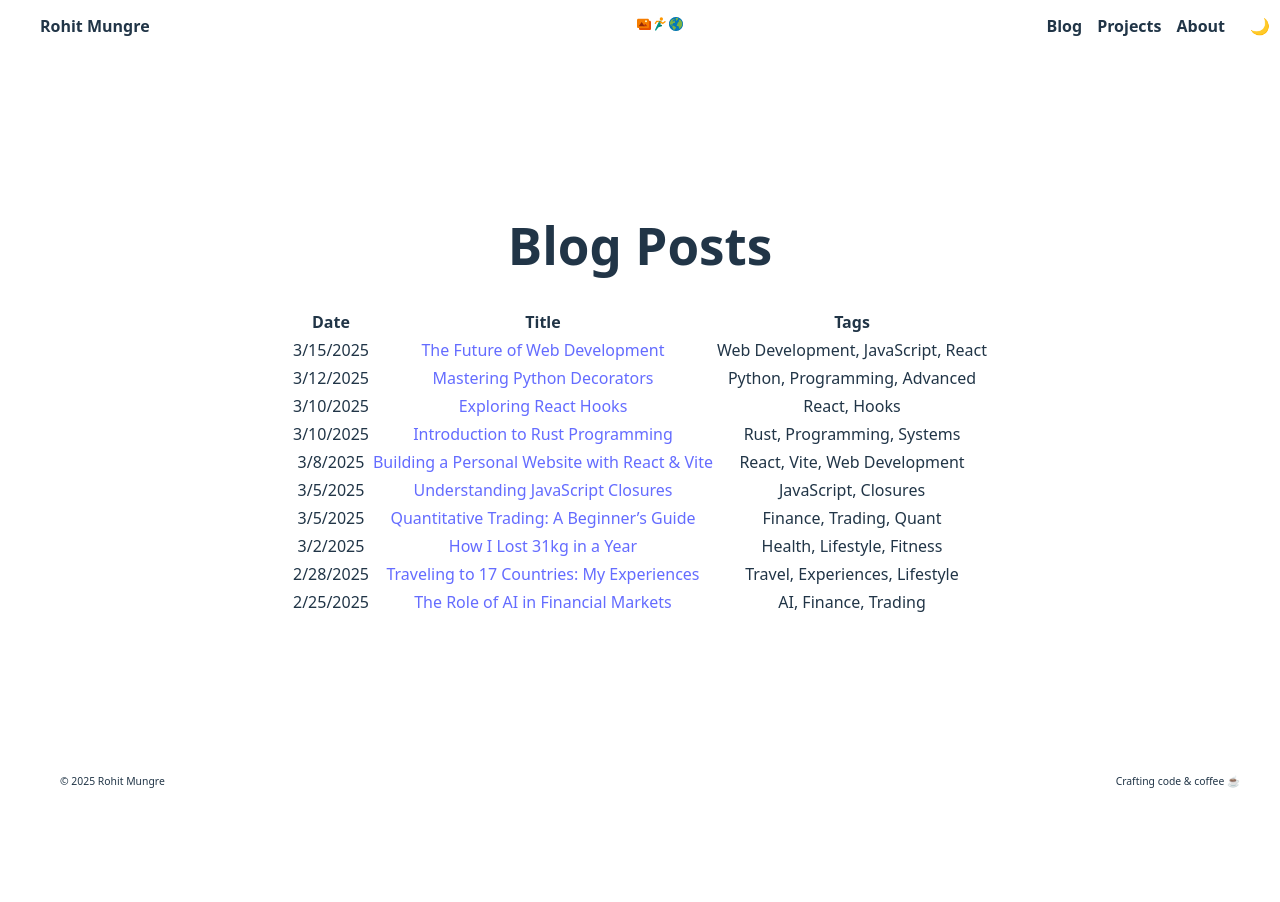
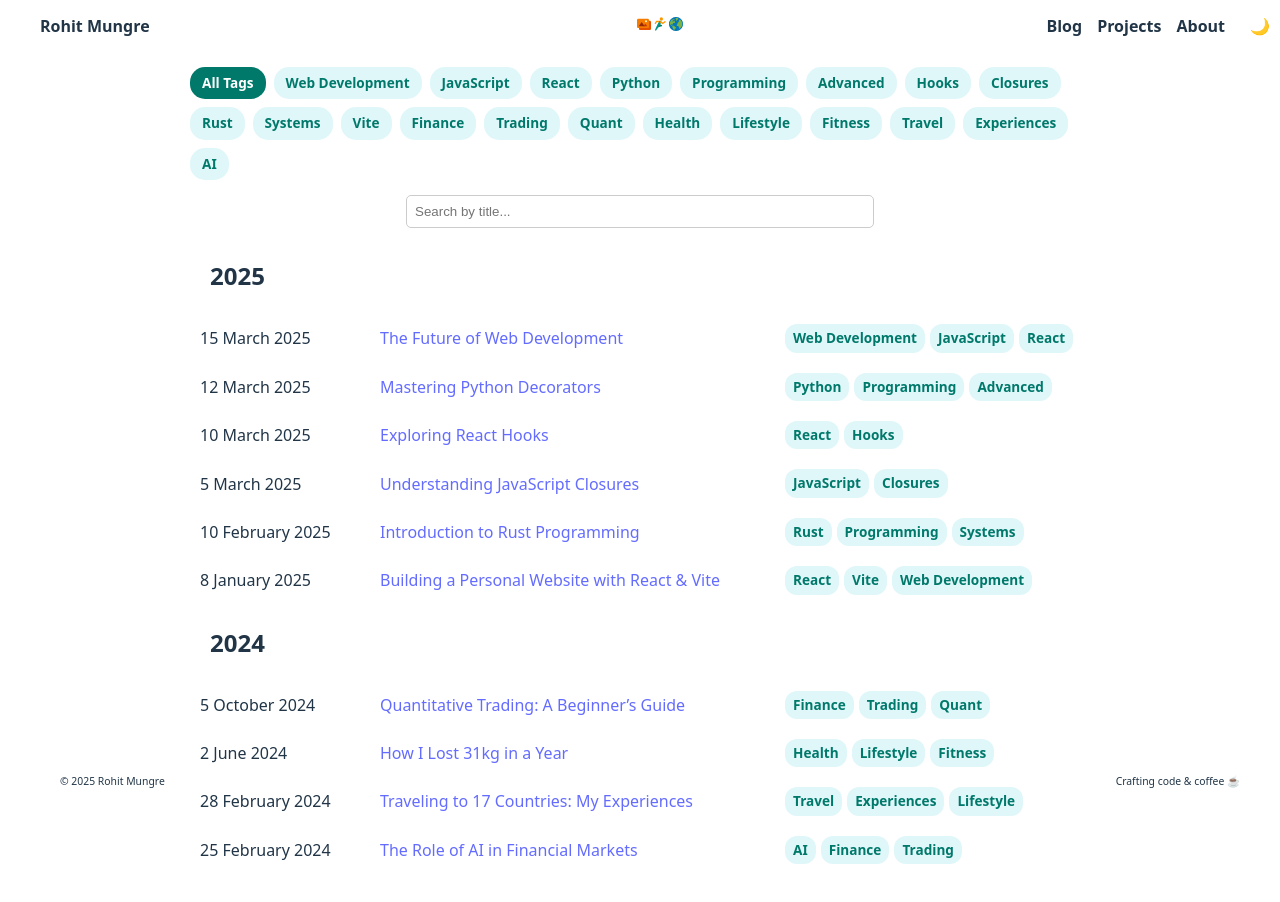
Before and after one commit to rohitmungre/personal-website-cgpt, a React (Vite) app: page /blog in a window 1280 px wide. Shown: the top 902 px of the page. Before the commit the page ends 800 px from the top, so only its background shows below. Built offline with nearby package versions, Linux system fonts and the light colour scheme.

Commit message:
blogs filtering, tags

```diff
--- a/public/content/blog/blog10.md
+++ b/public/content/blog/blog10.md
@@ -1,7 +1,7 @@
 ---
 
 title: "The Role of AI in Financial Markets"
-date: "2025-02-25"
+date: "2024-02-25"
 tags: [AI, Finance, Trading]
 ---
 
--- a/public/content/blog/blog5.md
+++ b/public/content/blog/blog5.md
@@ -1,7 +1,7 @@
 ---
 
 title: "Introduction to Rust Programming"
-date: "2025-03-10"
+date: "2025-02-10"
 tags: [Rust, Programming, Systems]
 ---
 
--- a/public/content/blog/blog6.md
+++ b/public/content/blog/blog6.md
@@ -1,7 +1,7 @@
 ---
 
 title: "Building a Personal Website with React & Vite"
-date: "2025-03-08"
+date: "2025-01-08"
 tags: [React, Vite, Web Development]
 ---
 
--- a/public/content/blog/blog7.md
+++ b/public/content/blog/blog7.md
@@ -1,7 +1,7 @@
 ---
 
 title: "Quantitative Trading: A Beginner’s Guide"
-date: "2025-03-05"
+date: "2024-10-05"
 tags: [Finance, Trading, Quant]
 ---
 
--- a/public/content/blog/blog8.md
+++ b/public/content/blog/blog8.md
@@ -1,7 +1,7 @@
 ---
 
 title: "How I Lost 31kg in a Year"
-date: "2025-03-02"
+date: "2024-06-02"
 tags: [Health, Lifestyle, Fitness]
 ---
 
--- a/public/content/blog/blog9.md
+++ b/public/content/blog/blog9.md
@@ -1,7 +1,7 @@
 ---
 
 title: "Traveling to 17 Countries: My Experiences"
-date: "2025-02-28"
+date: "2024-02-28"
 tags: [Travel, Experiences, Lifestyle]
 ---
 
--- a/src/pages/Blogs.css
+++ b/src/pages/Blogs.css
@@ -1,45 +1,98 @@
 .blogs-container {
+    width: 100%;
     max-width: 900px;
-    margin: auto;
+    margin: 0 auto;
     padding: 20px;
-  }
-
-  h1 {
-    text-align: center;
-    margin-bottom: 20px;
   }
 
   .blog-table {
     width: 100%;
     border-collapse: collapse;
-    margin-top: 10px;
+    margin-top: 20px;
+    background-color: transparent;
   }
 
-  .blog-table th, .blog-table td {
-    border: 1px solid #ddd;
+  .blog-table tr {
+    background-color: transparent;
+  }
+
+  .blog-table td {
     padding: 10px;
     text-align: left;
+    border-bottom: none;
   }
 
-  .blog-table th {
-    background-color: #f4f4f4;
-    font-weight: bold;
+  /* Ensure specific column widths */
+  .blog-table td:nth-child(1) { /* Date Column */
+    width: 20%;
   }
 
-  .blog-table tr:nth-child(even) {
-    background-color: #f9f9f9;
+  .blog-table td:nth-child(2) { /* Title Column */
+    width: 45%;
   }
 
-  .blog-table tr:hover {
-    background-color: #f1f1f1;
+  .blog-table td:nth-child(3) { /* Tags Column */
+    width: 35%;
   }
 
-  .blog-table a {
-    text-decoration: none;
-    color: #007bff;
-    font-weight: bold;
+  /* Styling for the tag list (filter pills) */
+  .tag-list {
+    display: flex;
+    flex-wrap: wrap;
+    gap: 8px;
+    margin: 15px 0;
   }
 
-  .blog-table a:hover {
-    text-decoration: underline;
+  .tag-pill {
+    background-color: #e0f7fa;
+    color: #00796b;
+    font-size: 0.85rem;
+    font-weight: bold;
+    padding: 6px 12px;
+    border-radius: 15px;
+    cursor: pointer;
+    transition: background 0.2s ease-in-out;
   }
+
+  .tag-pill:hover {
+    background-color: #b2ebf2;
+  }
+
+  .tag-pill.active {
+    background-color: #00796b;
+    color: white;
+  }
+
+  /* Tags inside table */
+  .tags-container {
+    display: flex;
+    flex-wrap: wrap;
+    gap: 5px;
+  }
+
+  .tag {
+    background-color: #e0f7fa;
+    color: #00796b;
+    font-size: 0.85rem;
+    font-weight: bold;
+    padding: 4px 8px;
+    border-radius: 12px;
+    display: inline-block;
+  }
+
+  /* Align year headings to the left */
+  .year-heading {
+    margin-left: 20px;
+    text-align: left;
+    font-size: 1.5rem;
+    font-weight: bold;
+    margin-top: 20px;
+  }
+
+  .search-input {
+    width: 50%;
+    padding: 8px;
+    margin-bottom: 10px;
+    border: 1px solid #ccc;
+    border-radius: 5px;
+  }
--- a/src/pages/Blogs.jsx
+++ b/src/pages/Blogs.jsx
@@ -2,6 +2,7 @@ import React, { useState, useEffect } from 'react';
 import { Link } from 'react-router-dom';
 import { Buffer } from 'buffer';
 import matter from 'gray-matter';
+import './Blogs.css'; // Import the CSS file
 
 // Ensure Buffer is available in the browser
 if (!window.Buffer) {
@@ -10,6 +11,9 @@ if (!window.Buffer) {
 
 function Blogs() {
   const [blogs, setBlogs] = useState([]);
+  const [filteredBlogs, setFilteredBlogs] = useState([]);
+  const [searchQuery, setSearchQuery] = useState("");
+  const [selectedTag, setSelectedTag] = useState(null); // null = All Tags
 
   useEffect(() => {
     const fetchBlogs = async () => {
@@ -25,13 +29,13 @@ function Blogs() {
             const res = await fetch(`/content/blog/${file}`);
             const text = await res.text();
             const { data } = matter(text);
-            console.log("Blog Metadata:", data);
-            console.log("Blog Metadata text:", text);
             return { ...data, slug: file.replace('.md', '') };
           })
         );
 
-        setBlogs(blogData.sort((a, b) => new Date(b.date) - new Date(a.date)));
+        const sortedBlogs = blogData.sort((a, b) => new Date(b.date) - new Date(a.date));
+        setBlogs(sortedBlogs);
+        setFilteredBlogs(sortedBlogs);
       } catch (error) {
         console.error("Error fetching blog files:", error);
       }
@@ -40,30 +44,90 @@ function Blogs() {
     fetchBlogs();
   }, []);
 
+  // Get unique tags from blogs
+  const allTags = [...new Set(blogs.flatMap(blog => blog.tags || []))];
+
+  // Filter blogs when tag or search query changes
+  useEffect(() => {
+    let filtered = blogs.filter(blog =>
+      blog.title.toLowerCase().includes(searchQuery.toLowerCase())
+    );
+
+    if (selectedTag) {
+      filtered = filtered.filter(blog => blog.tags.includes(selectedTag));
+    }
+
+    setFilteredBlogs(filtered);
+  }, [searchQuery, selectedTag, blogs]);
+
+  // Group Blogs by Year
+  const blogsByYear = filteredBlogs.reduce((acc, blog) => {
+    const year = new Date(blog.date).getFullYear();
+    if (!acc[year]) acc[year] = [];
+    acc[year].push(blog);
+    return acc;
+  }, {});
+
   return (
     <div className="blogs-container">
-      <h1>Blog Posts</h1>
-      <table className="blog-table">
-        <thead>
-          <tr>
-            <th>Date</th>
-            <th>Title</th>
-            <th>Tags</th>
-          </tr>
-        </thead>
+
+      {/* Tag Filter as Pills */}
+      <div className="tag-list">
+        <span
+          className={`tag-pill ${selectedTag === null ? "active" : ""}`}
+          onClick={() => setSelectedTag(null)}
+        >
+          All Tags
+        </span>
+        {allTags.map(tag => (
+          <span
+            key={tag}
+            className={`tag-pill ${selectedTag === tag ? "active" : ""}`}
+            onClick={() => setSelectedTag(selectedTag === tag ? null : tag)}
+          >
+            {tag}
+          </span>
+        ))}
+      </div>
+
+      {/* Search Input */}
+      <input
+        type="text"
+        placeholder="Search by title..."
+        value={searchQuery}
+        onChange={(e) => setSearchQuery(e.target.value)}
+        className="search-input"
+      />
+
+      {/* Blogs Display */}
+      {Object.keys(blogsByYear).sort((a, b) => b - a).map(year => (
+        <div key={year}>
+          <h2 className="year-heading">{year}</h2>
+          <table className="blog-table uniform-table">
             <tbody>
-          {blogs.map((blog, index) => (
+              {blogsByYear[year].map((blog, index) => (
                 <tr key={index}>
-              <td>{new Date(blog.date).toLocaleDateString()}</td>
-              <td>
+                  <td className="left-align">{blog.date ?
+                    new Date(blog.date).toLocaleDateString('en-GB', { day: 'numeric', month: 'long', year: 'numeric' })
+                    : "No Date"}
+                  </td>
+                  <td className="left-align">
                     <Link to={`/blog/${blog.slug}`}>{blog.title}</Link>
                   </td>
-              <td>{(blog.tags || []).join(', ')}</td> {/* Fix: Ensures tags is always an array */}
+                  <td className="left-align">
+                    <div className="tags-container">
+                      {(blog.tags || []).map((tag, index) => (
+                        <span key={index} className="tag">{tag}</span>
+                      ))}
+                    </div>
+                  </td>
                 </tr>
               ))}
             </tbody>
           </table>
         </div>
+      ))}
+    </div>
   );
 }
 
```
Also changed, not shown: public/content/blog/blog11.md (+1 -1 lines), public/content/blog/bog12.md (+1 -1 lines). Lines whose indentation alone changed are shown as unchanged.
